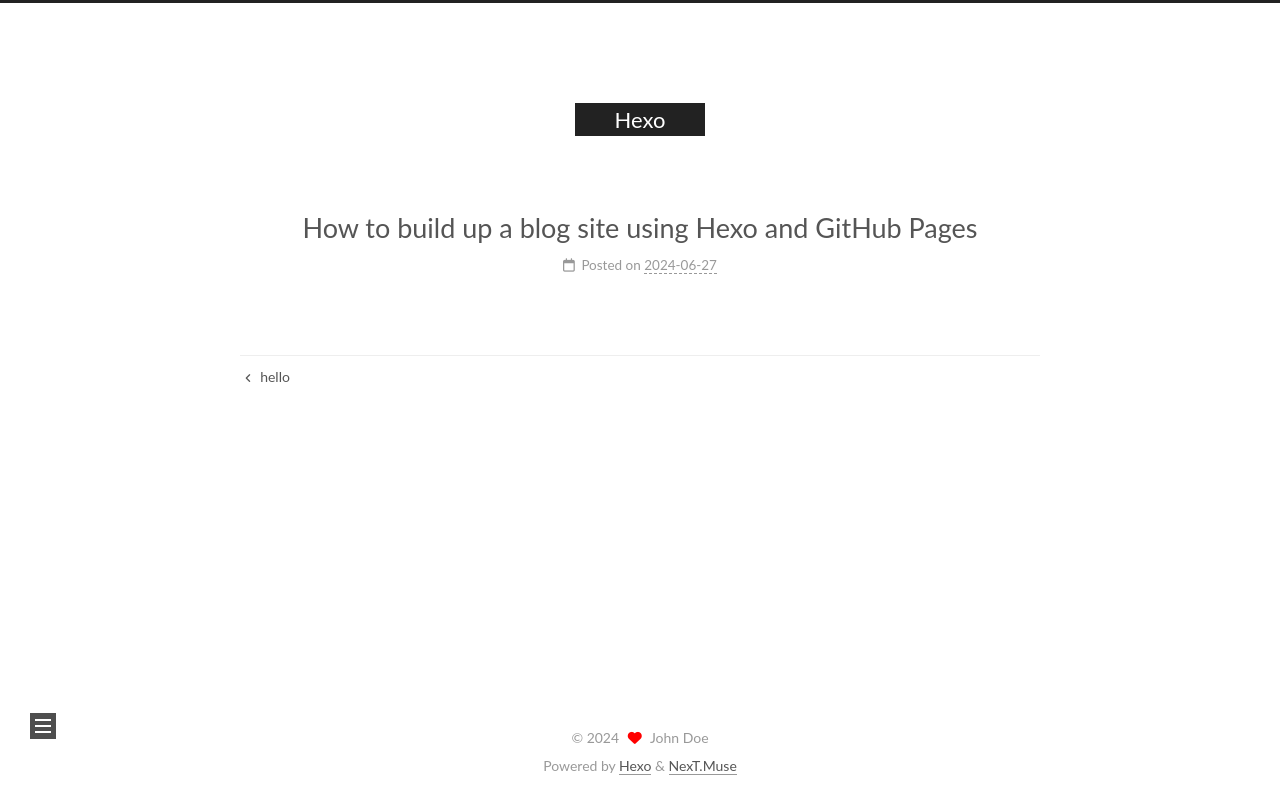
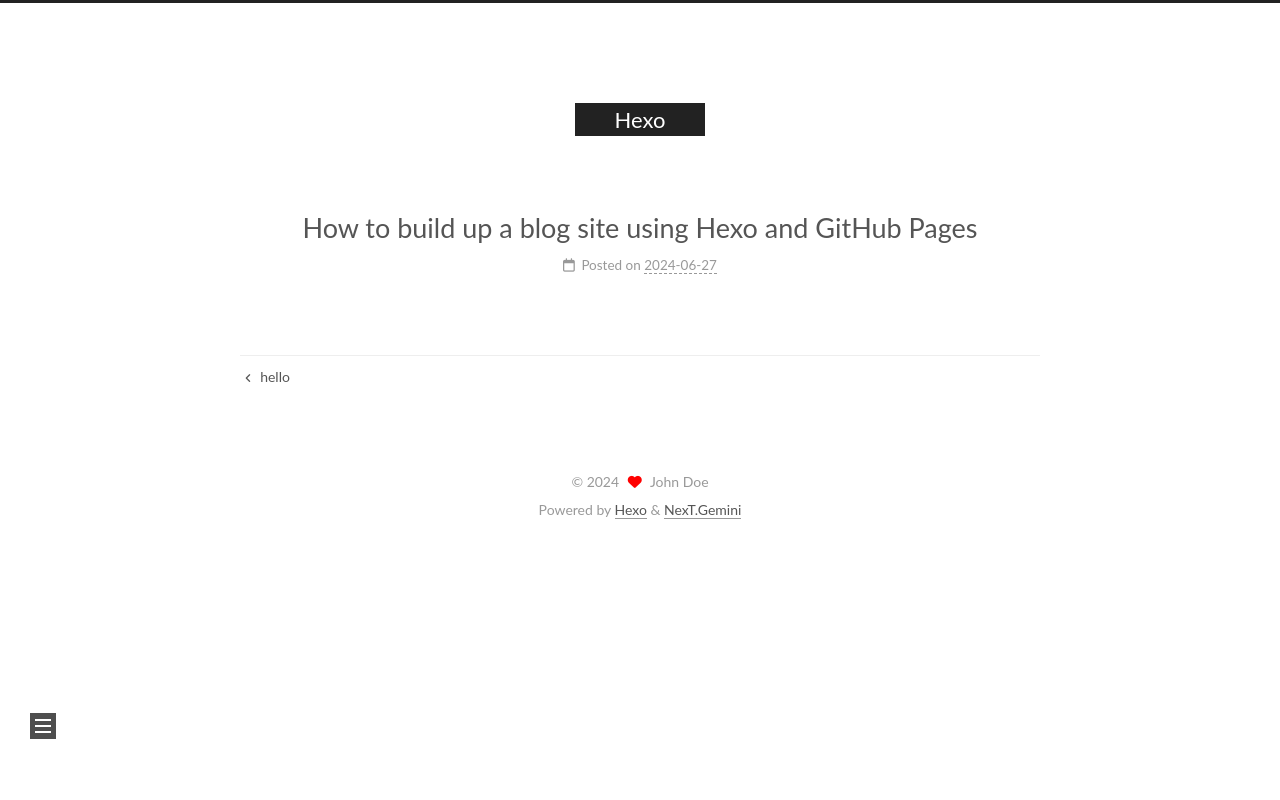
Before and after one commit to Rorfklv/Rorfklv.github.io, a plain HTML site: page 2024/06/27/How-to-build-up-a-blog-site-using-Hexo-and-GitHub-Pages/index.html in a window 1280 px wide. Drawn offline with nearby package versions, Linux system fonts and the light colour scheme.

Commit message:
Site updated: 2024-06-27 18:31:17

```diff
--- a/2024/06/27/How-to-build-up-a-blog-site-using-Hexo-and-GitHub-Pages/index.html
+++ b/2024/06/27/How-to-build-up-a-blog-site-using-Hexo-and-GitHub-Pages/index.html
@@ -3,7 +3,8 @@
 <head>
   <meta charset="UTF-8">
 <meta name="viewport" content="width=device-width">
-<meta name="theme-color" content="#222"><meta name="generator" content="Hexo 7.2.0">
+<meta name="theme-color" content="#222" media="(prefers-color-scheme: light)">
+<meta name="theme-color" content="#222" media="(prefers-color-scheme: dark)"><meta name="generator" content="Hexo 7.2.0">
 
   <link rel="apple-touch-icon" sizes="180x180" href="/images/apple-touch-icon-next.png">
   <link rel="icon" type="image/png" sizes="32x32" href="/images/favicon-32x32-next.png">
@@ -17,7 +18,7 @@
 <link rel="stylesheet" href="https://cdnjs.cloudflare.com/ajax/libs/font-awesome/6.5.2/css/all.min.css" integrity="sha256-XOqroi11tY4EFQMR9ZYwZWKj5ZXiftSx36RRuC3anlA=" crossorigin="anonymous">
   <link rel="stylesheet" href="https://cdnjs.cloudflare.com/ajax/libs/animate.css/3.1.1/animate.min.css" integrity="sha256-PR7ttpcvz8qrF57fur/yAx1qXMFJeJFiA6pSzWi0OIE=" crossorigin="anonymous">
 
-<script class="next-config" data-name="main" type="application/json">{"hostname":"example.com","root":"/","images":"/images","scheme":"Muse","darkmode":false,"version":"8.20.0","exturl":false,"sidebar":{"position":"left","width_expanded":320,"width_dual_column":240,"display":"post","padding":18,"offset":12},"hljswrap":true,"copycode":{"enable":false,"style":null},"fold":{"enable":false,"height":500},"bookmark":{"enable":false,"color":"#222","save":"auto"},"mediumzoom":false,"lazyload":false,"pangu":false,"comments":{"style":"tabs","active":null,"storage":true,"lazyload":false,"nav":null},"stickytabs":false,"motion":{"enable":true,"async":false,"transition":{"menu_item":"fadeInDown","post_block":"fadeIn","post_header":"fadeInDown","post_body":"fadeInDown","coll_header":"fadeInLeft","sidebar":"fadeInUp"}},"i18n":{"placeholder":"Searching...","empty":"We didn't find any results for the search: ${query}","hits_time":"${hits} results found in ${time} ms","hits":"${hits} results found"}}</script><script src="/js/config.js"></script>
+<script class="next-config" data-name="main" type="application/json">{"hostname":"example.com","root":"/","images":"/images","scheme":"Gemini","darkmode":true,"version":"8.20.0","exturl":false,"sidebar":{"position":"left","width_expanded":320,"width_dual_column":240,"display":"post","padding":18,"offset":12},"hljswrap":true,"copycode":{"enable":false,"style":null},"fold":{"enable":false,"height":500},"bookmark":{"enable":false,"color":"#222","save":"auto"},"mediumzoom":false,"lazyload":false,"pangu":false,"comments":{"style":"tabs","active":null,"storage":true,"lazyload":false,"nav":null},"stickytabs":false,"motion":{"enable":true,"async":false,"transition":{"menu_item":"fadeInDown","post_block":"fadeIn","post_header":"fadeInDown","post_body":"fadeInDown","coll_header":"fadeInLeft","sidebar":"fadeInUp"}},"i18n":{"placeholder":"Searching...","empty":"We didn't find any results for the search: ${query}","hits_time":"${hits} results found in ${time} ms","hits":"${hits} results found"}}</script><script src="/js/config.js"></script>
 
     <meta property="og:type" content="article">
 <meta property="og:title" content="How to build up a blog site using Hexo and GitHub Pages">
@@ -226,7 +227,7 @@
     </span>
     <span class="author" itemprop="copyrightHolder">John Doe</span>
   </div>
-  <div class="powered-by">Powered by <a href="https://hexo.io/" rel="noopener" target="_blank">Hexo</a> & <a href="https://theme-next.js.org/muse/" rel="noopener" target="_blank">NexT.Muse</a>
+  <div class="powered-by">Powered by <a href="https://hexo.io/" rel="noopener" target="_blank">Hexo</a> & <a href="https://theme-next.js.org/" rel="noopener" target="_blank">NexT.Gemini</a>
   </div>
 
     </div>
--- a/2024/06/27/hello-world/index.html
+++ b/2024/06/27/hello-world/index.html
@@ -3,7 +3,8 @@
 <head>
   <meta charset="UTF-8">
 <meta name="viewport" content="width=device-width">
-<meta name="theme-color" content="#222"><meta name="generator" content="Hexo 7.2.0">
+<meta name="theme-color" content="#222" media="(prefers-color-scheme: light)">
+<meta name="theme-color" content="#222" media="(prefers-color-scheme: dark)"><meta name="generator" content="Hexo 7.2.0">
 
   <link rel="apple-touch-icon" sizes="180x180" href="/images/apple-touch-icon-next.png">
   <link rel="icon" type="image/png" sizes="32x32" href="/images/favicon-32x32-next.png">
@@ -17,7 +18,7 @@
 <link rel="stylesheet" href="https://cdnjs.cloudflare.com/ajax/libs/font-awesome/6.5.2/css/all.min.css" integrity="sha256-XOqroi11tY4EFQMR9ZYwZWKj5ZXiftSx36RRuC3anlA=" crossorigin="anonymous">
   <link rel="stylesheet" href="https://cdnjs.cloudflare.com/ajax/libs/animate.css/3.1.1/animate.min.css" integrity="sha256-PR7ttpcvz8qrF57fur/yAx1qXMFJeJFiA6pSzWi0OIE=" crossorigin="anonymous">
 
-<script class="next-config" data-name="main" type="application/json">{"hostname":"example.com","root":"/","images":"/images","scheme":"Muse","darkmode":false,"version":"8.20.0","exturl":false,"sidebar":{"position":"left","width_expanded":320,"width_dual_column":240,"display":"post","padding":18,"offset":12},"hljswrap":true,"copycode":{"enable":false,"style":null},"fold":{"enable":false,"height":500},"bookmark":{"enable":false,"color":"#222","save":"auto"},"mediumzoom":false,"lazyload":false,"pangu":false,"comments":{"style":"tabs","active":null,"storage":true,"lazyload":false,"nav":null},"stickytabs":false,"motion":{"enable":true,"async":false,"transition":{"menu_item":"fadeInDown","post_block":"fadeIn","post_header":"fadeInDown","post_body":"fadeInDown","coll_header":"fadeInLeft","sidebar":"fadeInUp"}},"i18n":{"placeholder":"Searching...","empty":"We didn't find any results for the search: ${query}","hits_time":"${hits} results found in ${time} ms","hits":"${hits} results found"}}</script><script src="/js/config.js"></script>
+<script class="next-config" data-name="main" type="application/json">{"hostname":"example.com","root":"/","images":"/images","scheme":"Gemini","darkmode":true,"version":"8.20.0","exturl":false,"sidebar":{"position":"left","width_expanded":320,"width_dual_column":240,"display":"post","padding":18,"offset":12},"hljswrap":true,"copycode":{"enable":false,"style":null},"fold":{"enable":false,"height":500},"bookmark":{"enable":false,"color":"#222","save":"auto"},"mediumzoom":false,"lazyload":false,"pangu":false,"comments":{"style":"tabs","active":null,"storage":true,"lazyload":false,"nav":null},"stickytabs":false,"motion":{"enable":true,"async":false,"transition":{"menu_item":"fadeInDown","post_block":"fadeIn","post_header":"fadeInDown","post_body":"fadeInDown","coll_header":"fadeInLeft","sidebar":"fadeInUp"}},"i18n":{"placeholder":"Searching...","empty":"We didn't find any results for the search: ${query}","hits_time":"${hits} results found in ${time} ms","hits":"${hits} results found"}}</script><script src="/js/config.js"></script>
 
     <meta name="description" content="Welcome to Hexo! This is your very first post. Check documentation for more info. If you get any problems when using Hexo, you can find the answer in troubleshooting or you can ask me on GitHub. Quick">
 <meta property="og:type" content="article">
@@ -242,7 +243,7 @@
     </span>
     <span class="author" itemprop="copyrightHolder">John Doe</span>
   </div>
-  <div class="powered-by">Powered by <a href="https://hexo.io/" rel="noopener" target="_blank">Hexo</a> & <a href="https://theme-next.js.org/muse/" rel="noopener" target="_blank">NexT.Muse</a>
+  <div class="powered-by">Powered by <a href="https://hexo.io/" rel="noopener" target="_blank">Hexo</a> & <a href="https://theme-next.js.org/" rel="noopener" target="_blank">NexT.Gemini</a>
   </div>
 
     </div>
```
Also changed, not shown: 2024/06/27/hello/index.html (+4 -3 lines), archives/2024/06/index.html (+4 -3 lines), archives/2024/index.html (+4 -3 lines), archives/index.html (+4 -3 lines), index.html (+4 -3 lines).
